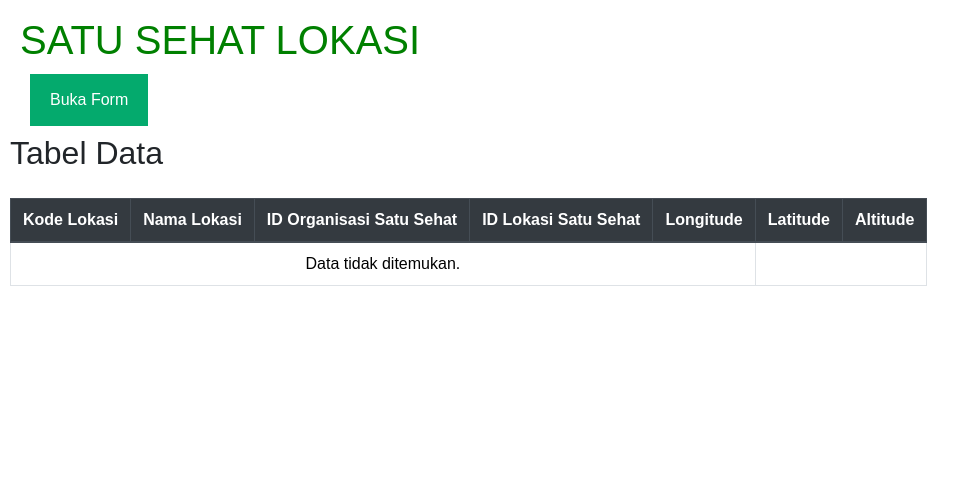
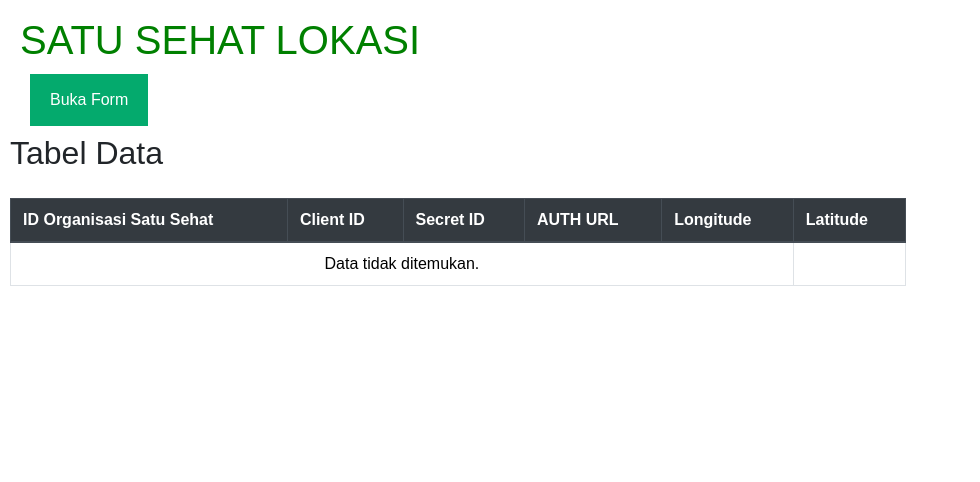
Before and after one commit to handi233/simrs, a PHP site: page /simrs/modul/satusehat/pengaturan/index.php in a window 1280 px wide. Shown: the part 54-536 px from the top of the page, without its empty margins (0-980 px from the left). Run offline with PHP 8.4, Linux system fonts and the light colour scheme; a user stored in the database is signed in; data comes from the database, SQL or seed files in the repository; data that the repository does not hold is empty; some libraries are stand-ins or nearby versions; some web fonts are replaced.

Commit message:
index.php

```diff
--- a/simrs/modul/satusehat/pengaturan/index.php
+++ b/simrs/modul/satusehat/pengaturan/index.php
@@ -70,24 +70,29 @@
 }
 
 if (isset($_POST['simpan'])) {
-    $dep_id= $_POST['dep_id'];
-    $id_organisasi_satu_sehat    = $_POST['id_organisasi_satu_sehat '];
-
-  // Kirim data ke SATUSEHAT (dummy data)
-    sendOrganizationToSatuSehat($dep_id, "Departemen Dummy", "KODE-RS-DUMMY");
+    $organisasi_id= $_POST['organisasi_id'];
+    $client_id    = $_POST['client_id '];
+    $secret_id    = $_POST['secret_id '];
+    $auth_url    = $_POST['auth_url '];
+    $longitude    = $_POST['longitude '];
+    $latitude    = $_POST['latitude '];
+    $kd_kelurahan    = $_POST['kd_kelurahan '];
+    $kd_kecamatan    = $_POST['kd_kecamatan '];
+    $kd_kabupaten    = $_POST['kd_kabupaten '];
+    $kd_provinsi    = $_POST['kd_provinsi '];
 
 
-    if (empty($dep_id) || empty($id_organisasi_satu_sehat)) {
+    if (empty($organisasi_id) || empty($client_id)|| empty($secret_id)|| empty($auth_url) || empty($longitude) || empty($latitude)|| empty($kd_kelurahan) ||  empty($kd_kecamatan) || empty($kd_kabupaten) || empty($kd_provinsi)) {
         die("Data tidak lengkap atau tidak valid.");
     }
 
-    $stmt = $conn->prepare("INSERT INTO satu_sehat_lokasi (`dep_id`,`id_organisasi_satu_sehat`) VALUES (?, ?)");
+    $stmt = $conn->prepare("INSERT INTO satusehat_pengaturan (`organisasi_id`,`client_id`,`secret_id`,`auth_url`,`longitude`,`latitude`,`latitude`,`kd_kelurahan`,`kd_kecamatan`,`kd_kabupaten`,`kd_provinsi`) VALUES (?, ?,?, ?,?, ?,?, ?,?, ?)");
 
     if ($stmt === false) {
         die("Prepare failed: " . $conn->error);
     }
 
-    $stmt->bind_param("ss", $dep_id,  $id_organisasi_satu_sehat);
+    $stmt->bind_param("ssssssssss", $organisasi_id,  $client_id,$secret_id,$auth_url,$longitude,$latitude,$kd_kelurahan,$kd_kecamatan,$kd_kabupaten,$kd_provinsi);
 
     if ($stmt->execute()) {
         echo "Data berhasil ditambahkan!";
@@ -101,94 +106,9 @@
 
 ?>
 
-<?php
-// mendapatkan Access Token
-function getSatuSehatAccessToken() {
-    // Dummy Client ID dan Client Secret
-    $client_id = 'dummy-client-id';
-    $client_secret = 'dummy-client-secret';
-
-    $curl = curl_init();
-
-    curl_setopt_array($curl, [
-        CURLOPT_URL => "",
-        CURLOPT_RETURNTRANSFER => true,
-        CURLOPT_POST => true,
-        CURLOPT_POSTFIELDS => "grant_type=client_credentials",
-        CURLOPT_HTTPHEADER => [
-            "Authorization: Basic " . base64_encode("$client_id:$client_secret"),
-            "Content-Type: application/x-www-form-urlencoded"
-        ],
-    ]);
-
-    $response = curl_exec($curl);
-    curl_close($curl);
-
-    $result = json_decode($response, true);
-
-    return $result['access_token'] ?? null;
-}
-
-// Fungsi untuk mengirim data ke SATUSEHAT
-function sendOrganizationToSatuSehat($dep_id, $nama_dep, $kode_rs) {
-    $token = getSatuSehatAccessToken();
-    if (!$token) {
-        die("Gagal mendapatkan access token.");
-    }
-
-    // Data yang akan dikirim ke API
-    $data = [
-        "resourceType" => "Organization",
-        "identifier" => [
-            [
-                "use" => "official",
-                "system" => "http://sys-ids.kemkes.go.id/organization/$kode_rs",
-                "value" => $dep_id
-            ]
-        ],
-        "name" => $nama_dep,
-        "active" => true
-    ];
-
-    // Inisialisasi curl
-    $curl = curl_init();
-
-    curl_setopt_array($curl, [
-        CURLOPT_URL => "",
-        CURLOPT_RETURNTRANSFER => true,
-        CURLOPT_POST => true,
-        CURLOPT_POSTFIELDS => json_encode($data),
-        CURLOPT_HTTPHEADER => [
-            "Authorization: Bearer $token",
-            "Content-Type: application/fhir+json"
-        ],
-    ]);
-
-    // Eksekusi permintaan curl
-    $response = curl_exec($curl);
-
-    // Menangani error curl jika gagal
-    if ($response === false) {
-        $error_msg = curl_error($curl);  // Ambil pesan error
-        $error_code = curl_errno($curl); // Ambil kode error (misal: timeout, dll)
-        die("Curl Error: $error_msg (Error Code: $error_code)");
-    }
-
-    // Ambil status HTTP dari respons
-    $http_status = curl_getinfo($curl, CURLINFO_HTTP_CODE);
-    curl_close($curl);  // Tutup koneksi curl
-
-    // Cek jika status HTTP bukan 201 (Created)
-    if ($http_status !== 201) {
-        die("Gagal kirim data. Status HTTP: $http_status. Response: " . $response);
-    }
-
-    // Jika berhasil, tampilkan pesan sukses
-    echo "Data berhasil dikirim ke SATUSEHAT.";
-}
 
 
-?>
+
 
 
 <!DOCTYPE html>
@@ -361,7 +281,7 @@
   right: 30;
   margin-top: 0;
   width: 100%; /* Full width */
-  height: 130%; /* Full height */
+  height: 100%; /* Full height */
   overflow: auto; /* Enable scroll if needed */
   background-color: rgb(0,0,0); /* Fallback color */
   background-color: rgba(0,0,0,0.4); /* Black w/ opacity */
@@ -372,7 +292,7 @@
   margin: 5% auto 15% auto; /* 5% from the top, 15% from the bottom and centered */
   border: 1px solid #888;
   width: 80%; /* Could be more or less, depending on screen size */
- height:50%;
+ height:165%;
 }
 
 /* The Close Button (x) */
@@ -514,33 +434,20 @@
    <div class="inputform">
 
 <div>
-<label for="stts">Departemen</label><br>
-        <select id="dep_id" name="nama_dep" required>
-            <option value="">Pilih Departemen</option>
-            <?php
-            $conn = new mysqli('localhost', 'root', '', 'simrs');
 
-            if ($conn->connect_error) {
-                die("Koneksi gagal: " . $conn->connect_error);
-            }
-
-            // Query untuk mengambil data kategori
-            $sql = "SELECT * FROM departemen";
-            $result = $conn->query($sql);
-
-            // Menampilkan pilihan kategori
-            while ($row = $result->fetch_assoc()) {
-                echo "<option value='" . $row['dep_id'] . "'>" . $row['nama_dep'] . "</option>";
-            }
-
-            // Menutup koneksi
-            $conn->close();
-            ?>
-        </select>
 
    </div>
-   <input type="text"  name="id_organisasi_satu_sehat"  placeholder="ID Organisasi Satu Sehat" required>
-   </div>
+   <input type="text"  name="organisasi_id"  placeholder="ID Organisasi Satu Sehat" required>
+  <input type="text"  name="client_id"  placeholder="Client ID" required>
+  <input type="text"  name="secret_id"  placeholder="Secret ID" required>
+  <input type="text"  name="auth_url"  placeholder="AUTH URL" required>
+  <input type="text"  name="longitude"  placeholder="Longitude" required>
+  <input type="text"  name="latitude"  placeholder="Latitude" required>
+  <input type="text"  name="kd_kelurahan"  placeholder="kd kelurahan" required>
+  <input type="text"  name="kd_kecamatan"  placeholder="kd kecamatan" required>
+  <input type="text"  name="kd_kabupaten"  placeholder="kd kabupaten" required>
+  <input type="text"  name="kd_provinsi"  placeholder="kd provinsi" required>
+</div>
 
 
    <div class="simpan">
@@ -605,26 +512,24 @@
     <table class="table table-bordered">
         <thead class="thead-dark">
             <tr>
-                <th>Kode Lokasi</th>
-                <th>Nama Lokasi</th>
-                 <th>ID Organisasi Satu Sehat</th>
-               <th>ID Lokasi Satu Sehat</th>
+                <th>ID Organisasi Satu Sehat</th>
+                <th>Client ID</th>
+                 <th>Secret ID</th>
+               <th>AUTH URL</th>
                 <th>Longitude</th>
                  <th>Latitude</th>
-                   <th>Altitude</th>
             </tr>
         </thead>
         <tbody>
             <?php if ($result && $result->num_rows > 0): ?>
                 <?php while($row = $result->fetch_assoc()): ?>
                     <tr>
-                        <td><?= htmlspecialchars($row["kode"]) ?></td>
-                        <td><?= htmlspecialchars($row["lokasi"]) ?></td>
-                          <td><?= htmlspecialchars($row["id_organisasi_satu_Sehat"]) ?></td>
-                          <td><?= htmlspecialchars($row["id_lokasi_satu_sehat"]) ?></td>
-                          <td><?= htmlspecialchars($row["longitude"]) ?></td>
-                          <td><?= htmlspecialchars($row["latitude"]) ?></td>
-                          <td><?= htmlspecialchars($row["altitude"]) ?></td>
+                        <td><?= htmlspecialchars($row["Organisasi_ID"]) ?></td>
+                        <td><?= htmlspecialchars($row["Client_ID"]) ?></td>
+                          <td><?= htmlspecialchars($row["Secret_ID"]) ?></td>
+                          <td><?= htmlspecialchars($row["Auth_URL"]) ?></td>
+                          <td><?= htmlspecialchars($row["Longitude"]) ?></td>
+                          <td><?= htmlspecialchars($row["Latitude"]) ?></td>
                     </tr>
                 <?php endwhile; ?>
             <?php else: ?>
```
